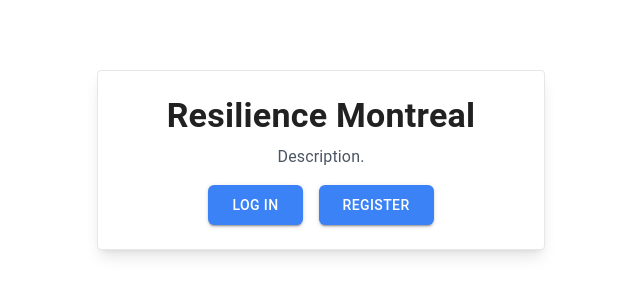
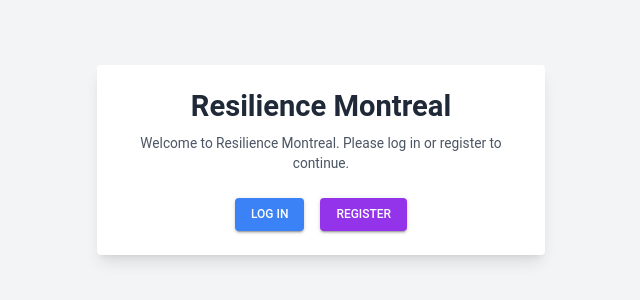
Before and after one commit to hack4impact-mcgill/ResilienceMontreal, a Next.js app: page / in a window 1280 px wide. Shown: the part 240-540 px from the top of the page, without its empty margins (319-959 px from the left). Built offline with nearby package versions, Linux system fonts and the light colour scheme; what @mui/material-nextjs would draw is missing.

Commit message:
ui setup

```diff
--- /dev/null
+++ b/sharedTheme.ts
@@ -0,0 +1,24 @@
+const sharedTheme = {
+  light: {
+    colors: {
+      primary: "#3b82f6", // blue
+      secondary: "#9333ea", // purple
+      background: "#f9fafb", // gray
+      foreground: "#1f2937", // gray
+    },
+  },
+  dark: {
+    colors: {
+      primary: "#2563eb",
+      secondary: "#7e22ce",
+      background: "#1f2937",
+      foreground: "#f9fafb",
+    },
+  },
+  typography: {
+    fontFamily: "'Roboto', 'Arial', 'sans-serif'",
+    fontSize: 12,
+  },
+};
+
+export default sharedTheme;
--- a/src/app/components/HomePage.tsx
+++ b/src/app/components/HomePage.tsx
@@ -4,26 +4,20 @@ import { Button, Card, CardContent, Typography } from "@mui/material";
 
 const HomePage: React.FC = () => {
   return (
-    <div className="min-h-screen flex items-center justify-center">
-        <Card className="w-full max-w-md shadow-lg border border-gray-200">
+    <div className="min-h-screen flex items-center justify-center bg-gray-100">
+      <Card className="w-full max-w-md shadow-lg">
         <CardContent className="p-6">
-            <Typography variant="h4" className="font-bold text-center">
+          <Typography variant="h4" className="text-center text-gray-800 font-bold">
             Resilience Montreal
           </Typography>
-            <Typography variant="body1" className="text-gray-600 text-center mt-2">
-              Description.
+          <Typography variant="body1" className="text-center text-gray-600 mt-2">
+            Welcome to Resilience Montreal. Please log in or register to continue.
           </Typography>
-            <div className="flex justify-center mt-4">
-              <Button
-                variant="contained"
-                className="bg-blue-500 hover:bg-blue-600 text-white px-6 py-2 rounded-md mr-4"
-              >
+          <div className="flex justify-center space-x-4 mt-6">
+            <Button variant="contained" color="primary">
               Log In
             </Button>
-              <Button
-                variant="contained"
-                className="bg-blue-500 hover:bg-blue-600 text-white px-6 py-2 rounded-md"
-              >
+            <Button variant="contained" color="secondary">
               Register
             </Button>
           </div>
--- a/src/app/styles/theme.ts
+++ b/src/app/styles/theme.ts
@@ -1,6 +1,18 @@
 "use client";
 import { createTheme } from "@mui/material/styles";
+import sharedTheme from "../../../sharedTheme";
 
-const theme = createTheme({});
+const theme = createTheme({
+  typography: {
+    fontFamily: sharedTheme.typography.fontFamily,
+    fontSize: sharedTheme.typography.fontSize,
+  },
+  palette: {
+    primary: { main: sharedTheme.light.colors.primary },
+    secondary: { main: sharedTheme.light.colors.secondary },
+    background: { default: sharedTheme.light.colors.background },
+    text: { primary: sharedTheme.light.colors.foreground },
+  },
+});
 
 export default theme;
--- a/tailwind.config.ts
+++ b/tailwind.config.ts
@@ -1,4 +1,5 @@
 import type { Config } from "tailwindcss";
+import sharedTheme from "./sharedTheme";
 
 export default {
   important: true,
@@ -10,8 +11,16 @@ export default {
   theme: {
     extend: {
       colors: {
-        background: "var(--background)",
-        foreground: "var(--foreground)",
+        primary: sharedTheme.light.colors.primary,
+        secondary: sharedTheme.light.colors.secondary,
+        background: sharedTheme.light.colors.background,
+        foreground: sharedTheme.light.colors.foreground,
+        dark: {
+          primary: sharedTheme.dark.colors.primary,
+          secondary: sharedTheme.dark.colors.secondary,
+          background: sharedTheme.dark.colors.background,
+          foreground: sharedTheme.dark.colors.foreground,
+        },
       },
     },
   },
```
Also changed, not shown: 1 other file (tests, documents, lock files or other folders). Lines whose indentation alone changed are shown as unchanged.
